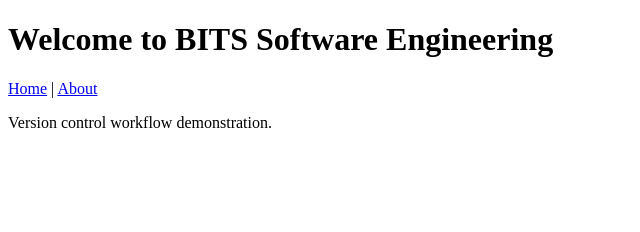
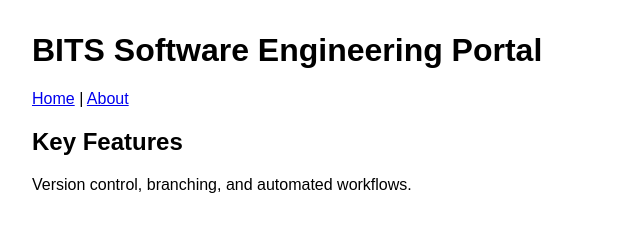
Before and after one commit to ojasmaheshwari/bits-software-git-workflow, a plain HTML site: page index.html in a window 1280 px wide. Shown: the whole page, without its empty margins (0-640 px from the left). Drawn offline with Linux system fonts and the light colour scheme.

Commit message:
Update index.html: Add styled header and features section

```diff
--- a/index.html
+++ b/index.html
@@ -3,10 +3,11 @@
 <head>
     <meta charset="UTF-8">
     <title>BITS Software Engineering - Home</title>
+    <style>body { font-family: sans-serif; margin: 2rem; }</style>
 </head>
 <body>
-    <h1>Welcome to BITS Software Engineering</h1>
+    <h1>BITS Software Engineering Portal</h1>
     <nav><a href="index.html">Home</a> | <a href="about.html">About</a></nav>
-    <p>Version control workflow demonstration.</p>
+    <section><h2>Key Features</h2><p>Version control, branching, and automated workflows.</p></section>
 </body>
 </html>
```
